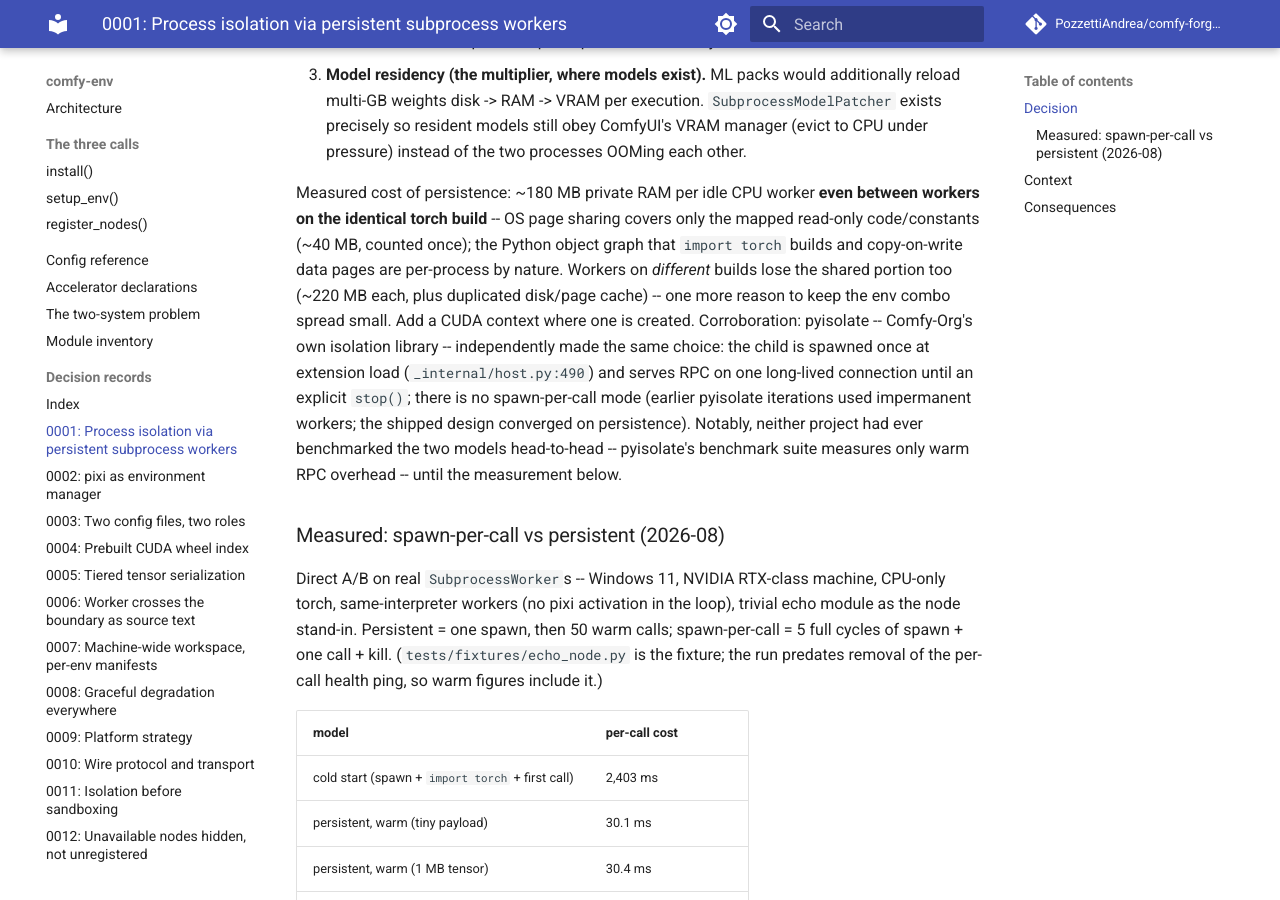
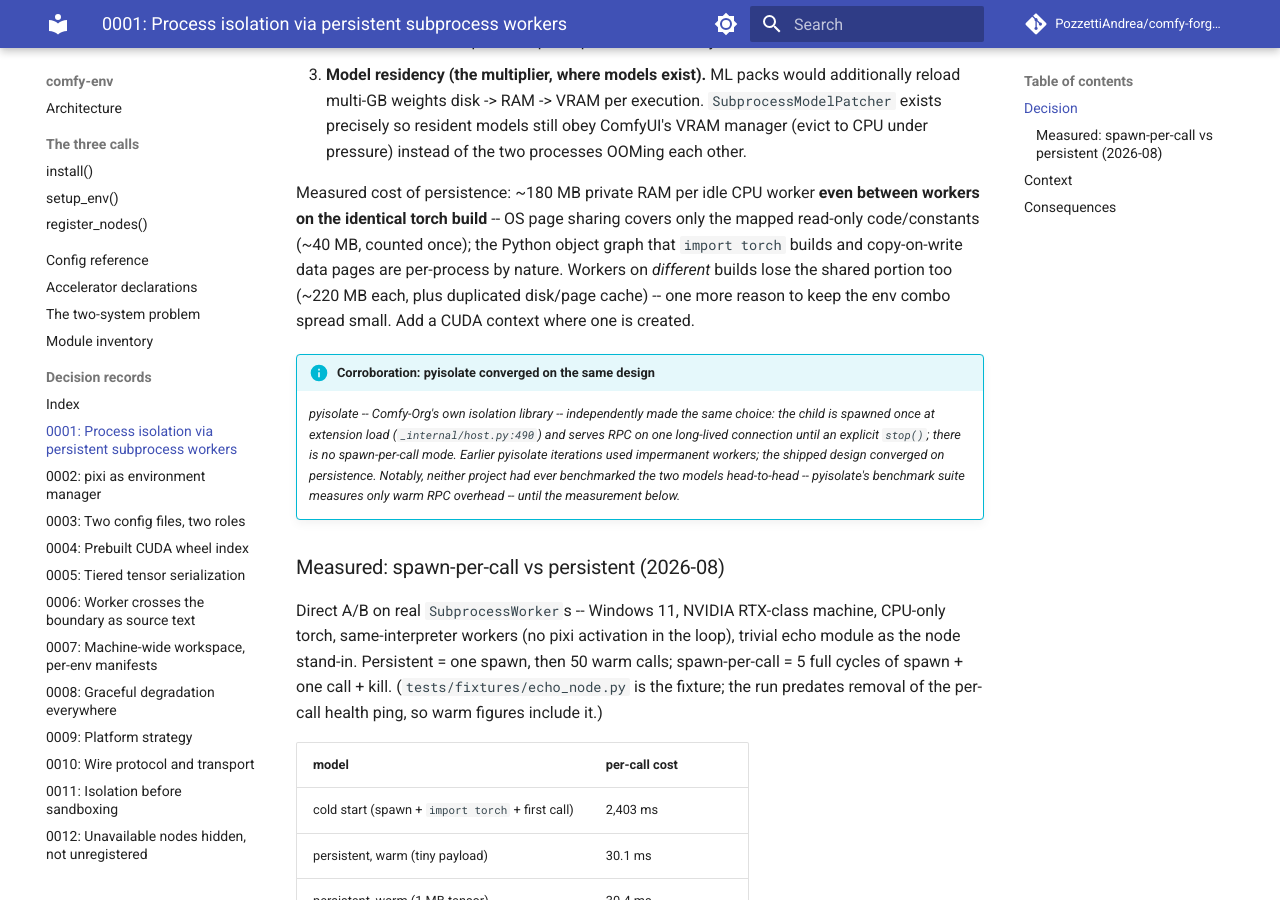
Before and after one commit to Comfy-Forge/comfy-forge-docs, an MkDocs documentation site: the page built from docs/comfy-env/adr/0001-process-isolation-via-persistent-subprocess-workers.md, in a window 1280 px wide and 900 px high, scrolled down 874 px. Built offline with MkDocs 1.6.1 and Material for MkDocs 9.7.7, drawn with Linux system fonts in a browser that asks for light colours; comment, search, counter and statistics services are not loaded.

Commit message:
ADR-0001: corroboration note as its own admonition box, italicized

```diff
--- a/docs/comfy-env/adr/0001-process-isolation-via-persistent-subprocess-workers.md
+++ b/docs/comfy-env/adr/0001-process-isolation-via-persistent-subprocess-workers.md
@@ -44,15 +44,17 @@ the Python object graph that `import torch` builds and copy-on-write data
 pages are per-process by nature. Workers on *different* builds lose the
 shared portion too (~220 MB each, plus duplicated disk/page cache) --
 one more reason to keep the env combo spread small. Add a CUDA context
-where one is created. Corroboration: pyisolate -- Comfy-Org's
-own isolation library -- independently made the same choice: the child is
-spawned once at extension load (`_internal/host.py:490`) and serves RPC on
-one long-lived connection until an explicit `stop()`; there is no
-spawn-per-call mode (earlier pyisolate iterations used impermanent
-workers; the shipped design converged on persistence). Notably, neither
-project had ever benchmarked the two models head-to-head -- pyisolate's
-benchmark suite measures only warm RPC overhead -- until the measurement
-below.
+where one is created.
+
+!!! info "Corroboration: pyisolate converged on the same design"
+    *pyisolate -- Comfy-Org's own isolation library -- independently made
+    the same choice: the child is spawned once at extension load
+    (`_internal/host.py:490`) and serves RPC on one long-lived connection
+    until an explicit `stop()`; there is no spawn-per-call mode. Earlier
+    pyisolate iterations used impermanent workers; the shipped design
+    converged on persistence. Notably, neither project had ever benchmarked
+    the two models head-to-head -- pyisolate's benchmark suite measures
+    only warm RPC overhead -- until the measurement below.*
 
 ### Measured: spawn-per-call vs persistent (2026-08)
 
```
